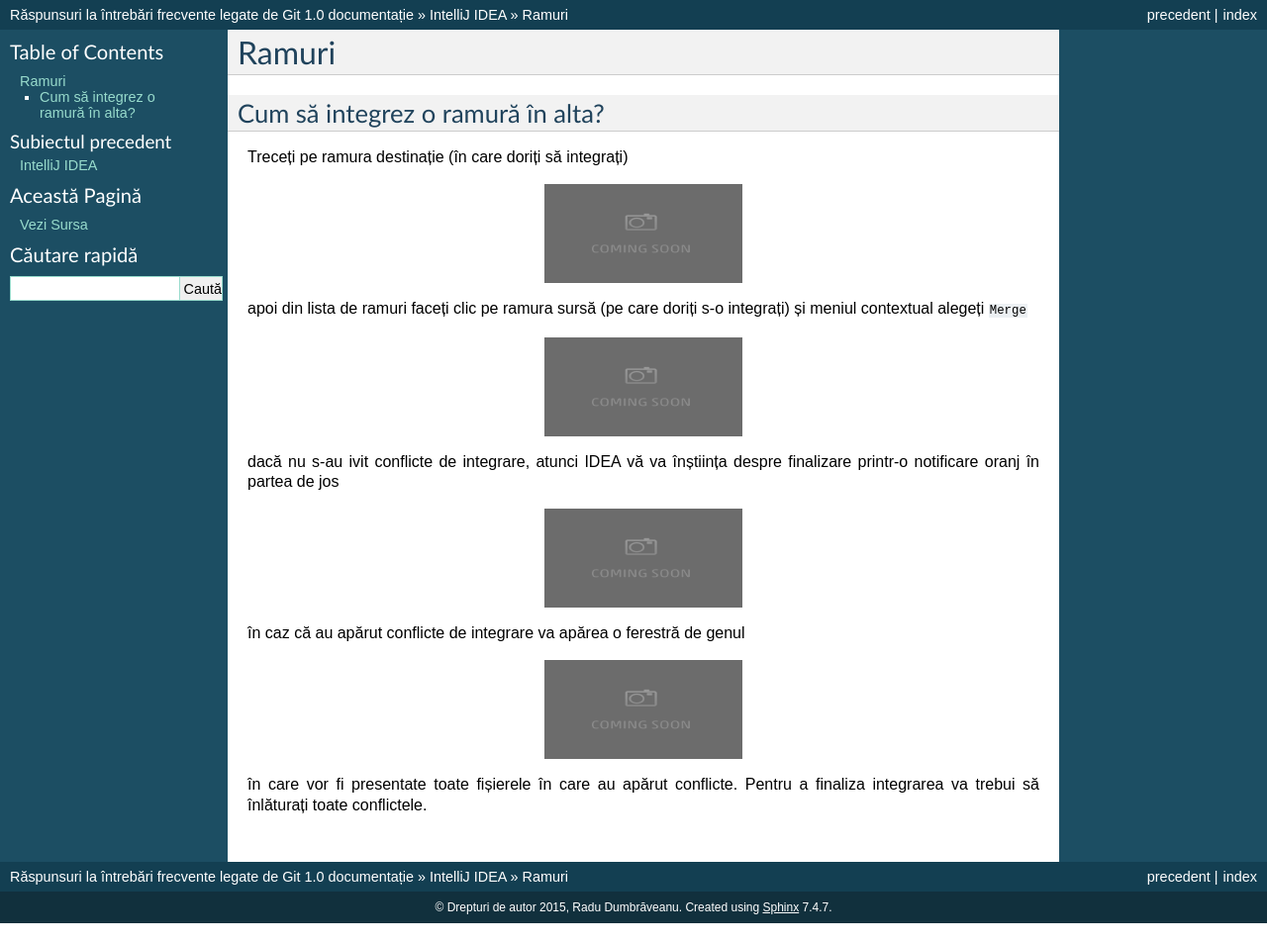
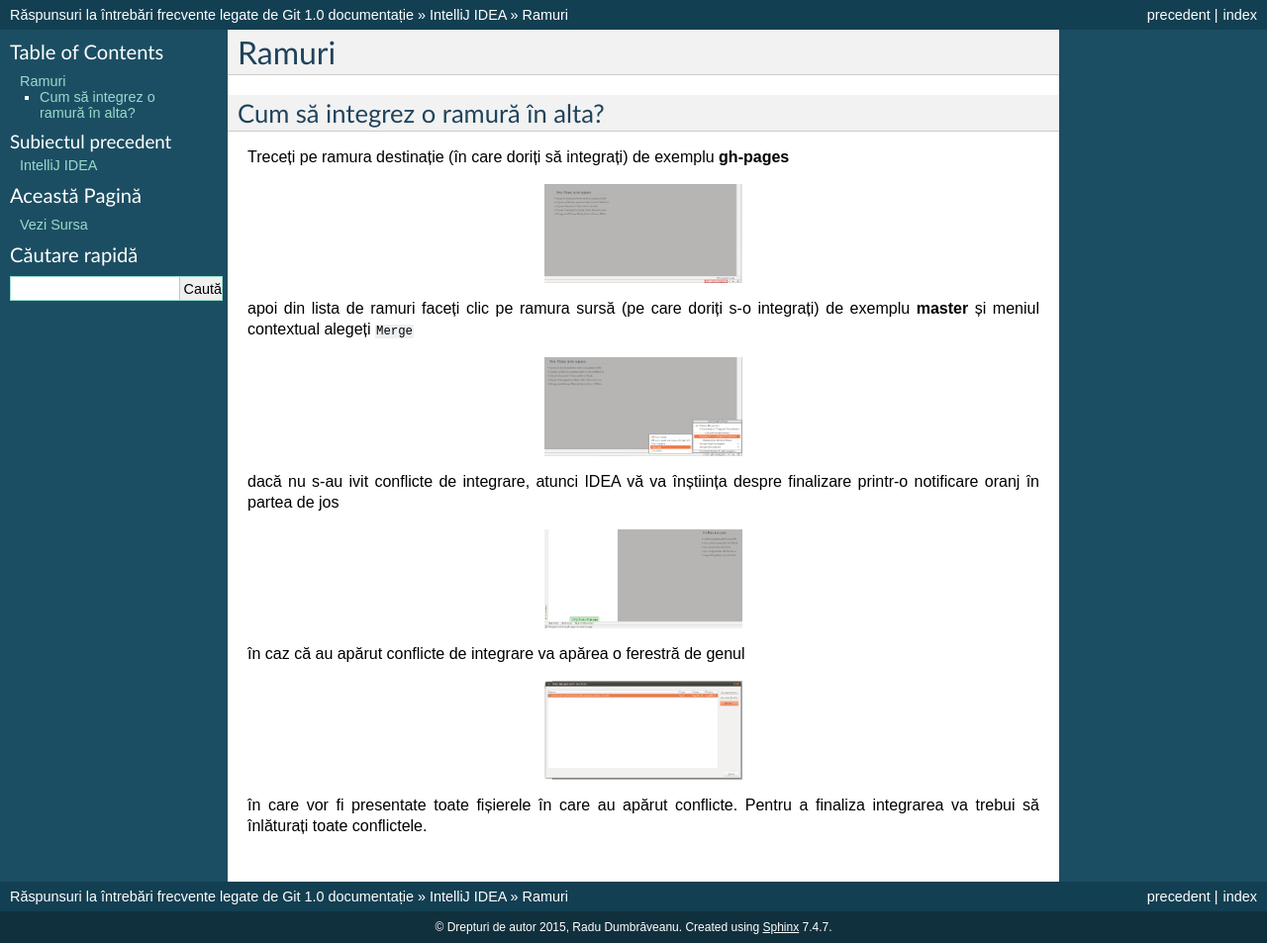
Before and after one commit to Streeling/git-rif, a Sphinx documentation site: the page built from source/idea/ramuri.rst, in a window 1280 px wide. Shown: the whole page at 99% size. Built offline with Sphinx 7.4.7, drawn with Linux system fonts in a browser that asks for light colours.

Commit message:
Redactarea "Cum să integrez o ramură în alta?" pentru IDEA

```diff
--- a/source/idea/ramuri.rst
+++ b/source/idea/ramuri.rst
@@ -6,30 +6,30 @@ Ramuri
 Cum să integrez o ramură în alta?
 """""""""""""""""""""""""""""""""
 
-Treceți pe ramura destinație (în care doriți să integrați)
+Treceți pe ramura destinație (în care doriți să integrați) de exemplu **gh-pages**
 
-.. image:: ../_static/coming_soon.png
+.. image:: ../_static/idea_ramura_curenta.png
     :width: 200px
     :align: center
     :height: 100px
 
-apoi din lista de ramuri faceți clic pe ramura sursă (pe care doriți s-o integrați) și meniul contextual alegeți :code:`Merge`
+apoi din lista de ramuri faceți clic pe ramura sursă (pe care doriți s-o integrați) de exemplu **master** și meniul contextual alegeți :code:`Merge`
 
-.. image:: ../_static/coming_soon.png
+.. image:: ../_static/idea_integrare_ramura.png
     :width: 200px
     :align: center
     :height: 100px
 
 dacă nu s-au ivit conflicte de integrare, atunci IDEA vă va înștiința despre finalizare printr-o notificare oranj în partea de jos
 
-.. image:: ../_static/coming_soon.png
+.. image:: ../_static/idea_integrare_reusita_ramura.png
     :width: 200px
     :align: center
     :height: 100px
 
 în caz că au apărut conflicte de integrare va apărea o ferestră de genul
 
-.. image:: ../_static/coming_soon.png
+.. image:: ../_static/idea_integrare_cu_conflicte.png
     :width: 200px
     :align: center
     :height: 100px
```
Also changed, not shown: source/_static/idea_integrare_cu_conflicte.png (added), source/_static/idea_integrare_ramura.png (added), source/_static/idea_integrare_reusita_ramura.png (added), source/_static/idea_ramura_curenta.png (added).
